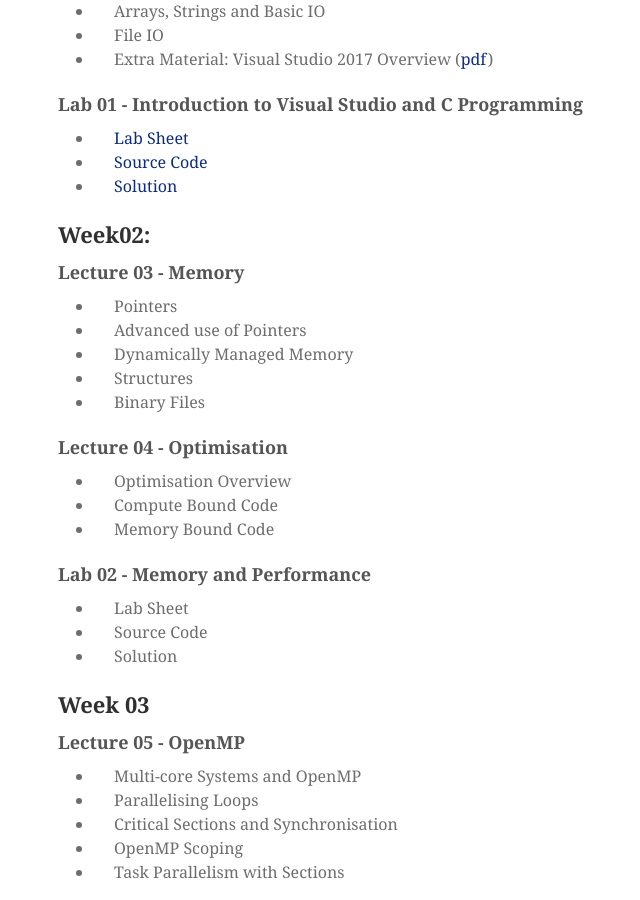
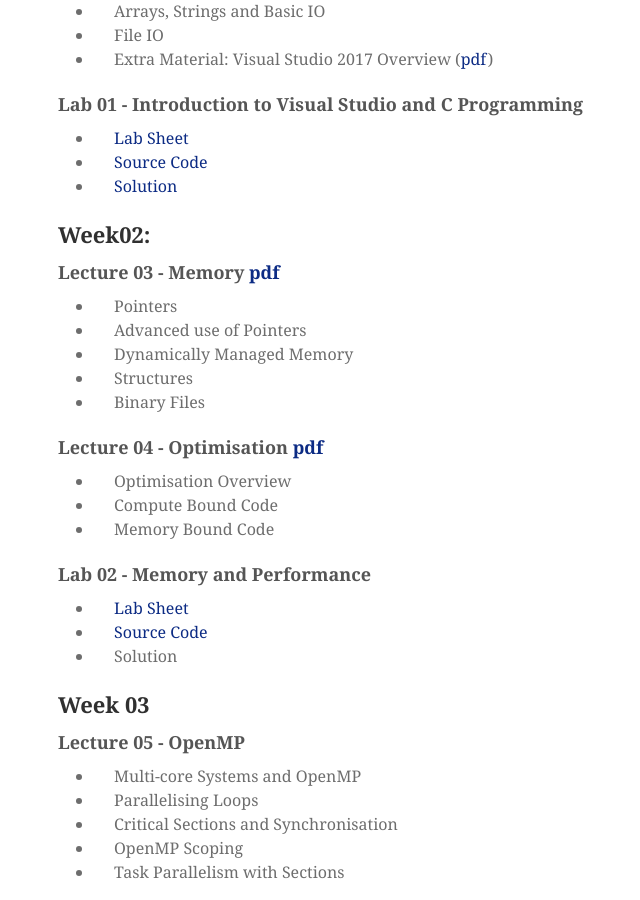
Before and after one commit to mondus/mondus.github.io, a Jekyll site: the page built from teaching/COM4521/index.md, in a window 1280 px wide and 900 px high, scrolled down 3494 px. Shown: the whole window, without its empty margins (182-822 px from the left). Built offline with Jekyll 4.4.1, drawn with Linux system fonts in a browser that asks for light colours; nearby versions of some CDN libraries; some web fonts are replaced.

Commit message:
Update index.md

```diff
--- a/teaching/COM4521/index.md
+++ b/teaching/COM4521/index.md
@@ -104,7 +104,7 @@ A [Google group](https://groups.google.com/a/sheffield.ac.uk/d/forum/com4521-gro
 
 ## Week02:
 
-### Lecture 03 - Memory
+### Lecture 03 - Memory [pdf](https://drive.google.com/open?id=1gJGZvDRfFYVN1sFxXR-66QrL-lpdywEL)
 
 * Pointers
 * Advanced use of Pointers
@@ -112,7 +112,7 @@ A [Google group](https://groups.google.com/a/sheffield.ac.uk/d/forum/com4521-gro
 * Structures
 * Binary Files
 
-### Lecture 04 - Optimisation
+### Lecture 04 - Optimisation [pdf](https://drive.google.com/open?id=11BGw2468XqRscLEPn9eT7jIh3aQ-VO74)
 
 * Optimisation Overview
 * Compute Bound Code
@@ -120,8 +120,8 @@ A [Google group](https://groups.google.com/a/sheffield.ac.uk/d/forum/com4521-gro
 
 ### Lab 02 - Memory and Performance
 
-* Lab Sheet
-* Source Code
+* [Lab Sheet](https://drive.google.com/open?id=1cNzLsdZUbHKJSh5eERzdmd9mLYbS1CFN)
+* [Source Code](https://github.com/mondus/com4521/archive/Lab02_src.zip)
 * Solution
 
 ## Week 03
```
